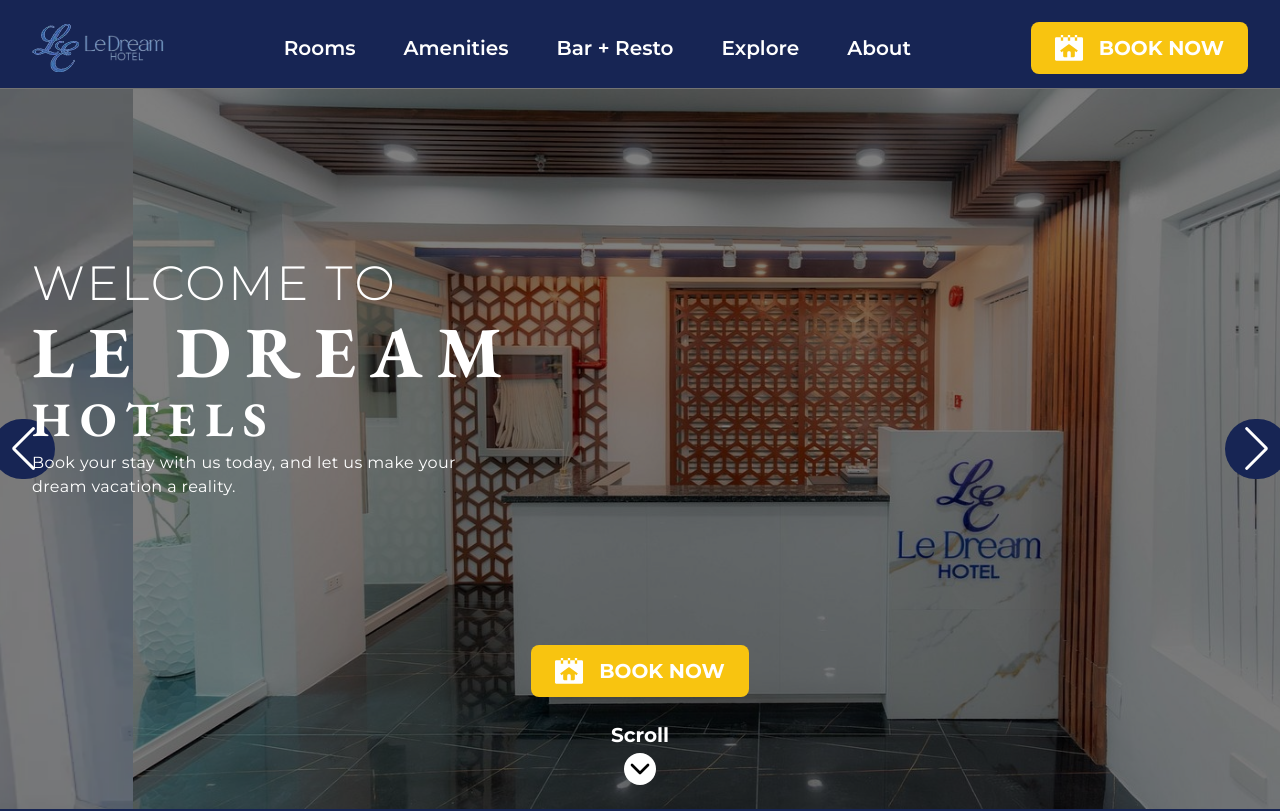
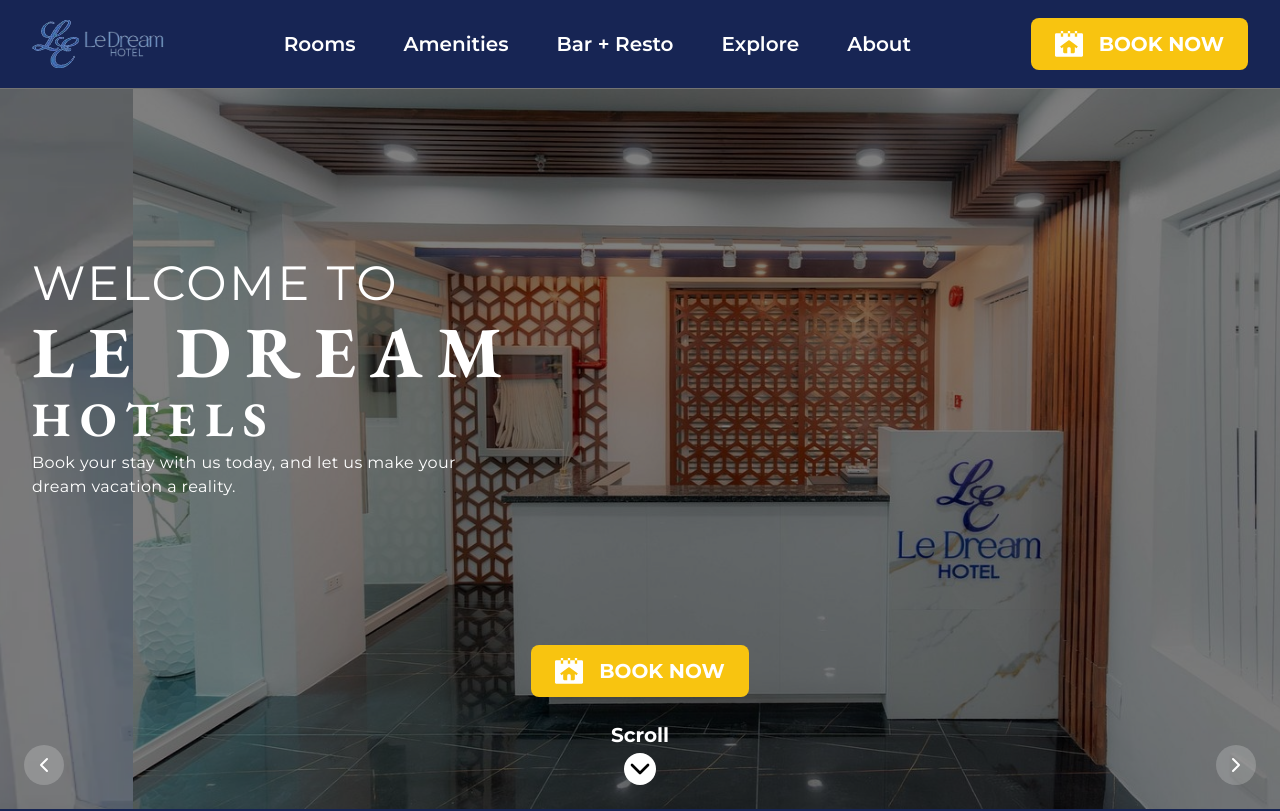
Before and after one commit to zidvsd/le-dream, a React (Vite) app: page / in a window 1280 px wide. Shown: the top 811 px of the page. Built offline with nearby package versions, Linux system fonts and the light colour scheme.

Commit message:
finished hero section

```diff
--- a/src/assets/components/Navbar.jsx
+++ b/src/assets/components/Navbar.jsx
@@ -9,7 +9,7 @@
 
   return (
     <div className="bg-primary sticky top-0 z-1000 w-full border-b border-neutral-500">
-      <div className="custom-container flex flex-row items-center justify-between pt-2">
+      <div className="custom-container flex flex-row items-center justify-between py-1">
         {/* Left: Logo */}
         <Logo iconSize={3} textSize={5} />
 
--- /dev/null
+++ b/src/assets/components/buttons/NextButton.jsx
@@ -0,0 +1,14 @@
+import React from "react";
+import { ChevronRight } from "lucide-react";
+const NextButton = ({ onClick }) => {
+  return (
+    <button
+      onClick={onClick}
+      className="cursor-pointer rounded-full bg-white/20 px-2 py-2 text-white transition hover:bg-white/40"
+    >
+      <ChevronRight />
+    </button>
+  );
+};
+
+export default NextButton;
--- /dev/null
+++ b/src/assets/components/buttons/PrevButton.jsx
@@ -0,0 +1,14 @@
+import React from "react";
+import { ChevronLeft } from "lucide-react";
+const PrevButton = ({ onClick }) => {
+  return (
+    <button
+      onClick={onClick}
+      className="cursor-pointer rounded-full bg-white/20 px-2 py-2 text-white transition hover:bg-white/40"
+    >
+      <ChevronLeft />
+    </button>
+  );
+};
+
+export default PrevButton;
--- a/src/index.css
+++ b/src/index.css
@@ -59,3 +59,9 @@
   z-index: 100;
   @apply rounded-full py-2 px-5 hidden lg:flex
 }
+
+.swiper-button-prev,
+.swiper-button-next {
+  margin-inline: 1rem;
+  z-index: 1000;
+}
--- a/src/sections/home/HeroSection.jsx
+++ b/src/sections/home/HeroSection.jsx
@@ -1,12 +1,13 @@
-import React from "react";
+import React, { useRef } from "react";
 import heroImg from "../../assets/images/thumbnails/home-hero.webp";
 import heroImg2 from "../../assets/images/thumbnails/home-hero-2.jpg";
 import heroImg3 from "../../assets/images/thumbnails/home-hero-3.jpg";
 import BookButton from "../../assets/components/buttons/BookButton";
 import ScrollButton from "../../assets/components/buttons/ScrollButton";
-
+import PrevButton from "../../assets/components/buttons/PrevButton";
+import NextButton from "../../assets/components/buttons/NextButton";
 import { Swiper, SwiperSlide } from "swiper/react";
-import { Navigation, Pagination, A11y, Autoplay } from "swiper/modules"; // ✅ Add Autoplay
+import { Navigation, Pagination, A11y, Autoplay } from "swiper/modules";
 
 import "swiper/css";
 import "swiper/css/navigation";
@@ -15,6 +16,8 @@
 const heroImages = [heroImg, heroImg2, heroImg3];
 
 const HeroSection = () => {
+  const swiperRef = useRef(null);
+
   return (
     <div
       id="hero-section"
@@ -22,16 +25,16 @@
     >
       {/* Background Swiper */}
       <Swiper
-        modules={[Navigation, Pagination, A11y, Autoplay]} // ✅ Register Autoplay
-        navigation
+        modules={[Navigation, Pagination, A11y, Autoplay]}
+        onSwiper={(swiper) => (swiperRef.current = swiper)}
         loop
-        speed={1000} // ✅ Smooth transition
+        speed={1000}
         autoplay={{
-          delay: 5000, // ✅ Auto slide
+          delay: 5000,
           disableOnInteraction: false,
         }}
         pagination={{ clickable: true }}
-        className="absolute inset-0 z-100 h-full w-full"
+        className="absolute inset-0 z-10 h-full w-full"
       >
         {heroImages.map((img, index) => (
           <SwiperSlide key={index}>
@@ -46,13 +49,13 @@
       </Swiper>
 
       {/* Fixed Text Overlay */}
-      <div className="custom-container absolute inset-x-0 top-0 z-10 flex h-full w-full flex-col items-center justify-center px-6 py-6 lg:items-start lg:justify-between lg:px-20 lg:pt-16 lg:pb-6">
+      <div className="custom-container absolute inset-x-0 top-0 z-20 flex h-full w-full flex-col items-center justify-center px-6 py-6 lg:items-start lg:justify-between lg:px-20 lg:pt-16 lg:pb-6">
         <div className="z-10 flex flex-1 items-center justify-center lg:items-center lg:justify-start">
           <div className="max-w-3xl space-y-2 text-center text-white lg:text-left">
-            <h1 className="font-body text-3xl font-light tracking-wider md:text-4xl lg:text-5xl">
+            <h1 className="font-body text-3xl tracking-wider md:text-4xl lg:text-5xl">
               WELCOME TO
             </h1>
-            <h1 className="font-heading text-5xl font-bold tracking-[0.2em] sm:text-6xl md:text-7xl">
+            <h1 className="font-heading text-5xl font-bold tracking-[0.2em] md:text-7xl">
               LE DREAM
             </h1>
             <h1 className="font-heading text-3xl font-bold tracking-[.2em] md:text-4xl lg:text-5xl">
@@ -64,11 +67,25 @@
             </p>
           </div>
         </div>
-
         <div className="flex w-full flex-col items-center justify-center gap-y-6 pt-10">
           <BookButton />
           <ScrollButton />
         </div>
+        {/* 👇 Bottom Center Nav Buttons */}
+        <div className="relative z-20 flex w-full items-center justify-between gap-4 lg:hidden">
+          <PrevButton onClick={() => swiperRef.current?.slidePrev()} />
+          <NextButton onClick={() => swiperRef.current?.slideNext()} />
+        </div>
+
+        {/* absolute position on lg screens */}
+      </div>
+      <div className="absolute bottom-1 left-6 z-20 hidden -translate-y-1/2 lg:block">
+        <PrevButton onClick={() => swiperRef.current?.slidePrev()} />
+      </div>
+
+      {/* 👇 Next button: center-right */}
+      <div className="absolute right-6 bottom-1 z-20 hidden -translate-y-1/2 lg:block">
+        <NextButton onClick={() => swiperRef.current?.slideNext()} />
       </div>
     </div>
   );
```
